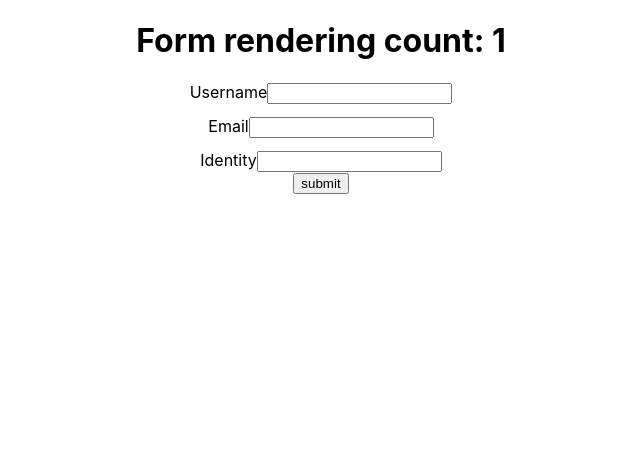
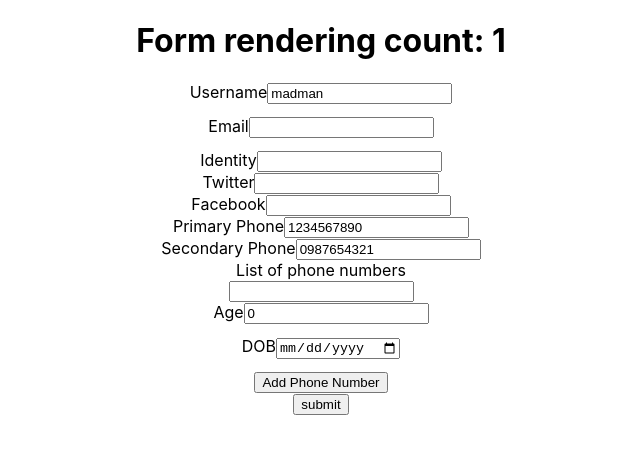
Before and after one commit to Sri2k/React_Practice, a React (Create React App) app in the folder react_ts/: page / in a window 1280 px wide. Shown: the top 454 px of the page, without its empty margins (319-959 px from the left). Built offline with nearby package versions, Linux system fonts and the light colour scheme.

Commit message:
dynamic fields, form arrays, numeric and date fields

```diff
--- a/react_ts/src/components/YoutubeForm.tsx
+++ b/react_ts/src/components/YoutubeForm.tsx
@@ -1,4 +1,4 @@
-import { useForm } from "react-hook-form";
+import { useFieldArray, useForm } from "react-hook-form";
 import { DevTool } from "@hookform/devtools";
 
 let count = 0;
@@ -7,15 +7,60 @@ type FormValues = {
   username: string;
   email: string;
   identity: string;
+  social: {
+    twitter: string;
+    facebook: string;
+  };
+  phoneNumbers: string[];
+  phNumbers: {
+    number: string;
+  }[];
+  age: number;
+  dob: Date;
 };
 export const YoutubeForm = () => {
-  const form = useForm<FormValues>();
+  const form = useForm<FormValues>({
+    defaultValues: {
+      username: "madman",
+      email: "",
+      identity: "",
+      social: {
+        twitter: "",
+        facebook: "",
+      },
+      phoneNumbers: ["1234567890", "0987654321"],
+      phNumbers: [
+        {
+          number: "",
+        },
+      ],
+      age: 0,
+      dob: new Date(),
+    },
+    // defaultValues: async () => {
+    //   const response = await fetch(
+    //     "https://jsonplaceholder.typicode.com/users/1"
+    //   );
+    //   const data = await response.json();
+    //   return {
+    //     username: "madman",
+    //     email: data.email,
+    //     identity: "",
+    //   };
+    // },
+  });
+
   const {
     register,
     control,
     handleSubmit,
     formState: { errors },
   } = form;
+
+  const { fields, append, remove } = useFieldArray({
+    name: "phNumbers",
+    control,
+  });
   count++;
 
   const submitFn = (data: FormValues) => {
@@ -61,6 +106,90 @@ export const YoutubeForm = () => {
           <label htmlFor="identity">Identity</label>
           <input type="text" id="identity" {...register("identity")} />
         </div>
+        <div>
+          <label htmlFor="twitter">Twitter</label>
+          <input type="text" id="twitter" {...register("social.twitter")} />
+        </div>
+        <div>
+          <label htmlFor="facebook">Facebook</label>
+          <input type="text" id="facebook" {...register("social.facebook")} />
+        </div>
+        <div>
+          <label htmlFor="primary-phone">Primary Phone</label>
+          <input
+            type="text"
+            id="primary-phone"
+            {...register("phoneNumbers.0")}
+          />
+        </div>
+        <div>
+          <label htmlFor="secondary-phone">Secondary Phone</label>
+          <input
+            type="text"
+            id="secondary-phone"
+            {...register("phoneNumbers.1")}
+          />
+        </div>
+        <div>
+          <label>List of phone numbers</label>
+          <div>
+            {fields.map((field, index) => {
+              return (
+                <div className="form-control" key={field.id}>
+                  <input
+                    type="text"
+                    {...register(`phNumbers.${index}.number`)}
+                  />
+                  {index > 0 && (
+                    <button onClick={() => remove(index)}>
+                      Remove Phone Number
+                    </button>
+                  )}
+                </div>
+              );
+            })}
+          </div>
+
+          <div>
+            <label htmlFor="age">Age</label>
+            <input
+              type="number"
+              id="age"
+              {...register("age", {
+                valueAsNumber: true,
+                required: {
+                  value: true,
+                  message: "age is mandatory",
+                },
+              })}
+            />
+            <p className="error">{errors.age?.message}</p>
+          </div>
+          <div>
+            <label htmlFor="dob">DOB</label>
+            <input
+              type="date"
+              id="dob"
+              {...register("dob", {
+                valueAsDate: true,
+                required: {
+                  value: true,
+                  message: "dob is mandatory",
+                },
+              })}
+            />
+            <p className="error">{errors.dob?.message}</p>
+          </div>
+          <button
+            onClick={() =>
+              append({
+                number: "",
+              })
+            }
+          >
+            Add Phone Number
+          </button>
+        </div>
 
         <button>submit</button>
       </form>
```
